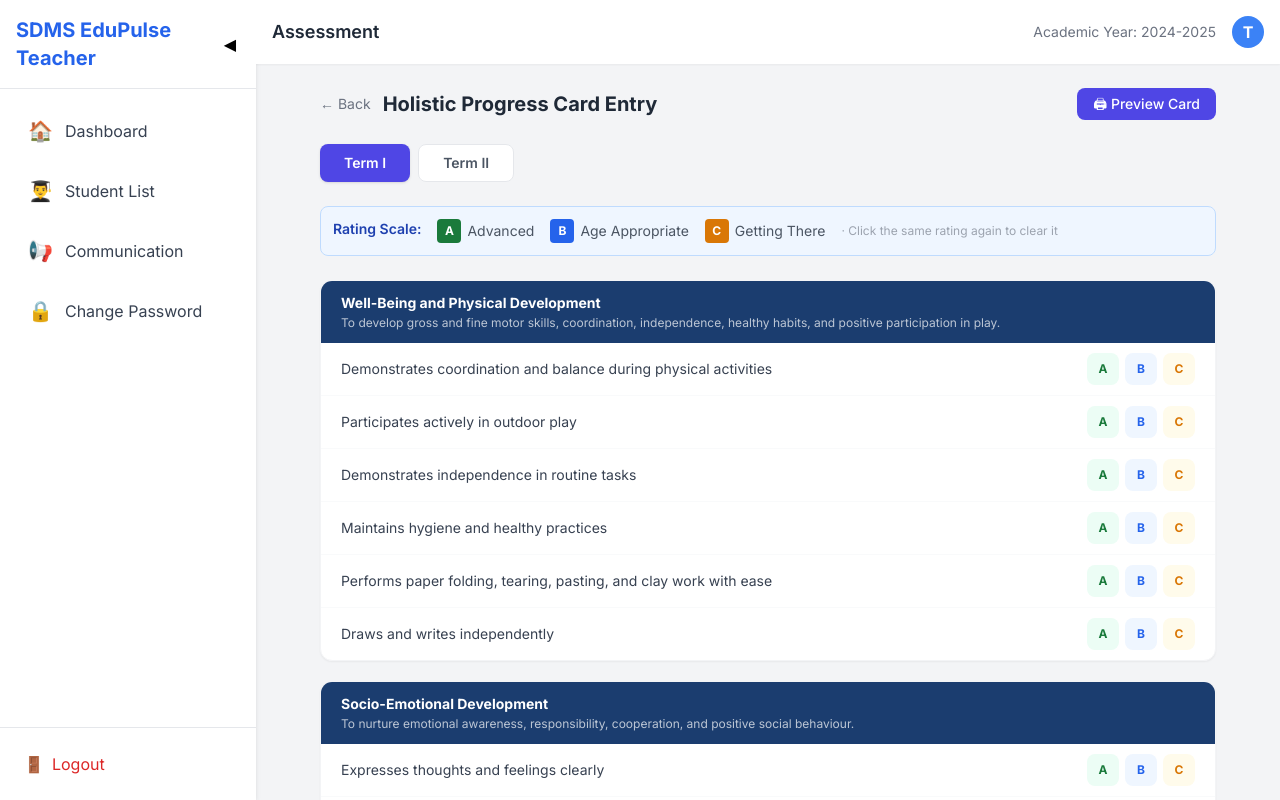
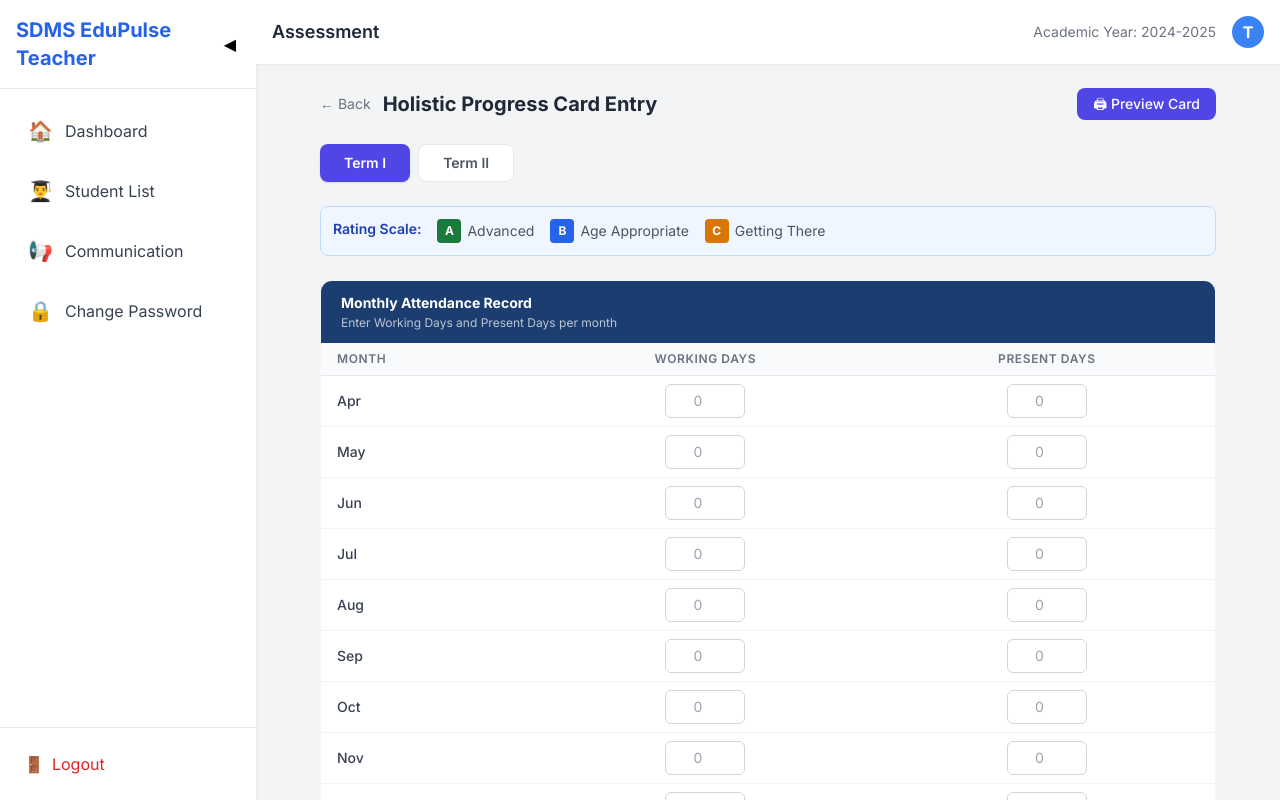
Before and after one commit to RohitRathi4494/Sdmshpc, a Next.js app: page /teacher/foundational/student/1 in a window 1280 px wide. Built offline with nearby package versions, Linux system fonts and the light colour scheme; no server answers; the database is empty; sample sign-in values are in the browser's storage.

Commit message:
feat: add monthly attendance grid directly to foundational teacher entry UI

```diff
--- /dev/null
+++ b/app/teacher/foundational/student/[id]/FoundationalAttendanceGrid.tsx
@@ -0,0 +1,129 @@
+import React, { useState, useEffect } from 'react';
+import { ApiClient } from '@/app/lib/api-client';
+
+interface AttendanceRecord {
+    month_id: number;
+    month_name: string;
+    working_days: number;
+    days_present: number;
+}
+
+const MONTHS = [
+    { id: 1, name: 'Apr' }, { id: 2, name: 'May' }, { id: 3, name: 'Jun' },
+    { id: 4, name: 'Jul' }, { id: 5, name: 'Aug' }, { id: 6, name: 'Sep' },
+    { id: 7, name: 'Oct' }, { id: 8, name: 'Nov' }, { id: 9, name: 'Dec' },
+    { id: 10, name: 'Jan' }, { id: 11, name: 'Feb' }, { id: 12, name: 'Mar' },
+];
+
+export function FoundationalAttendanceGrid({ studentId, academicYearId }: { studentId: string, academicYearId: string }) {
+    const [attendance, setAttendance] = useState<Record<number, AttendanceRecord>>({});
+    const [loading, setLoading] = useState(true);
+    const [saving, setSaving] = useState(false);
+
+    useEffect(() => {
+        const loadData = async () => {
+            try {
+                const token = sessionStorage.getItem('hpc_token');
+                const reportUrl = `/reports/foundational/${studentId}?academic_year_id=${academicYearId}`;
+                const report = await (ApiClient as any).get(reportUrl, token);
+
+                if (report && report.attendance) {
+                    const attMap: Record<number, AttendanceRecord> = {};
+                    report.attendance.forEach((a: any) => {
+                        const mStr = a.month;
+                        const mObj = MONTHS.find(m => m.name === mStr);
+                        if (mObj) {
+                            attMap[mObj.id] = { month_id: mObj.id, month_name: mStr, working_days: a.total, days_present: a.present };
+                        }
+                    });
+                    setAttendance(attMap);
+                }
+            } catch (error) {
+                console.error("Failed to load attendance", error);
+            } finally {
+                setLoading(false);
+            }
+        };
+        loadData();
+    }, [studentId, academicYearId]);
+
+    const handleChange = async (monthId: number, field: 'working_days' | 'days_present', value: number) => {
+        const current = attendance[monthId] || { month_id: monthId, working_days: 0, days_present: 0 };
+        const updated = { ...current, [field]: value };
+        setAttendance(prev => ({ ...prev, [monthId]: updated }));
+
+        try {
+            setSaving(true);
+            const token = sessionStorage.getItem('hpc_token');
+            await (ApiClient as any).post('/teacher/attendance', {
+                student_id: parseInt(studentId),
+                month_id: monthId,
+                working_days: updated.working_days,
+                days_present: updated.days_present,
+                academic_year_id: parseInt(academicYearId)
+            }, token);
+        } catch (e) {
+            console.error("Save failed", e);
+            // Revert state on error
+            setAttendance(attendance);
+            // Optionally, show a user-friendly error message
+            alert("Failed to save attendance. Please try again.");
+        } finally {
+            setSaving(false);
+        }
+    };
+
+    if (loading) return <div className="p-4 text-center text-sm text-gray-500">Loading attendance data...</div>;
+
+    return (
+        <div className="bg-white rounded-xl shadow-sm border border-gray-100 mb-5 overflow-hidden">
+            <div className="bg-[#1B3D6F] text-white px-5 py-3 flex justify-between items-center">
+                <div>
+                    <div className="font-bold text-sm">Monthly Attendance Record</div>
+                    <div className="text-xs opacity-70 mt-0.5">Enter Working Days and Present Days per month</div>
+                </div>
+                {saving && <span className="text-amber-300 text-xs animate-pulse">Saving...</span>}
+            </div>
+
+            <div className="overflow-x-auto">
+                <table className="min-w-full divide-y divide-gray-200 text-sm">
+                    <thead className="bg-gray-50">
+                        <tr>
+                            <th className="px-4 py-2 text-left text-xs font-semibold text-gray-500 uppercase tracking-wider">Month</th>
+                            <th className="px-4 py-2 text-center text-xs font-semibold text-gray-500 uppercase tracking-wider">Working Days</th>
+                            <th className="px-4 py-2 text-center text-xs font-semibold text-gray-500 uppercase tracking-wider">Present Days</th>
+                        </tr>
+                    </thead>
+                    <tbody className="bg-white divide-y divide-gray-100">
+                        {MONTHS.map(month => {
+                            const rec = attendance[month.id] || { working_days: 0, days_present: 0 };
+                            return (
+                                <tr key={month.id} className="hover:bg-gray-50">
+                                    <td className="px-4 py-2 whitespace-nowrap font-medium text-gray-700">{month.name}</td>
+                                    <td className="px-4 py-2 text-center">
+                                        <input
+                                            type="number"
+                                            className="w-20 text-center border border-gray-300 rounded-md p-1.5 focus:ring-2 focus:ring-indigo-400 outline-none transition"
+                                            value={rec.working_days || ''}
+                                            onChange={(e) => handleChange(month.id, 'working_days', parseInt(e.target.value) || 0)}
+                                            placeholder="0"
+                                        />
+                                    </td>
+                                    <td className="px-4 py-2 text-center">
+                                        <input
+                                            type="number"
+                                            className="w-20 text-center border border-gray-300 rounded-md p-1.5 focus:ring-2 focus:ring-indigo-400 outline-none transition"
+                                            value={rec.days_present || ''}
+                                            onChange={(e) => handleChange(month.id, 'days_present', parseInt(e.target.value) || 0)}
+                                            placeholder="0"
+                                        />
+                                    </td>
+                                </tr>
+                            );
+                        })}
+                    </tbody>
+                </table>
+            </div>
+        </div>
+    );
+}
--- a/app/teacher/foundational/student/[id]/page.tsx
+++ b/app/teacher/foundational/student/[id]/page.tsx
@@ -6,6 +6,7 @@ import {
     FOUNDATIONAL_DOMAINS, SELF_ASSESS_FIELDS, PARENT_FEEDBACK_FIELDS,
     RATINGS, isSubSection, type Rating
 } from '@/app/lib/foundational-skills';
+import { FoundationalAttendanceGrid } from './FoundationalAttendanceGrid';
 
 const TERMS = [
     { key: 'TERM1', label: 'Term I' },
@@ -188,8 +189,10 @@ function HPCEntryContent({ studentId }: { studentId: string }) {
                         <span className="text-gray-600">{r.meaning}</span>
                     </span>
                 ))}
-                <span className="text-gray-400 text-xs self-center">· Click the same rating again to clear it</span>
             </div>
+
+            {/* Monthly Attendance */}
+            <FoundationalAttendanceGrid studentId={studentId} academicYearId={academicYearId} />
 
             {/* Domains */}
             {FOUNDATIONAL_DOMAINS.map(domain => (
```
